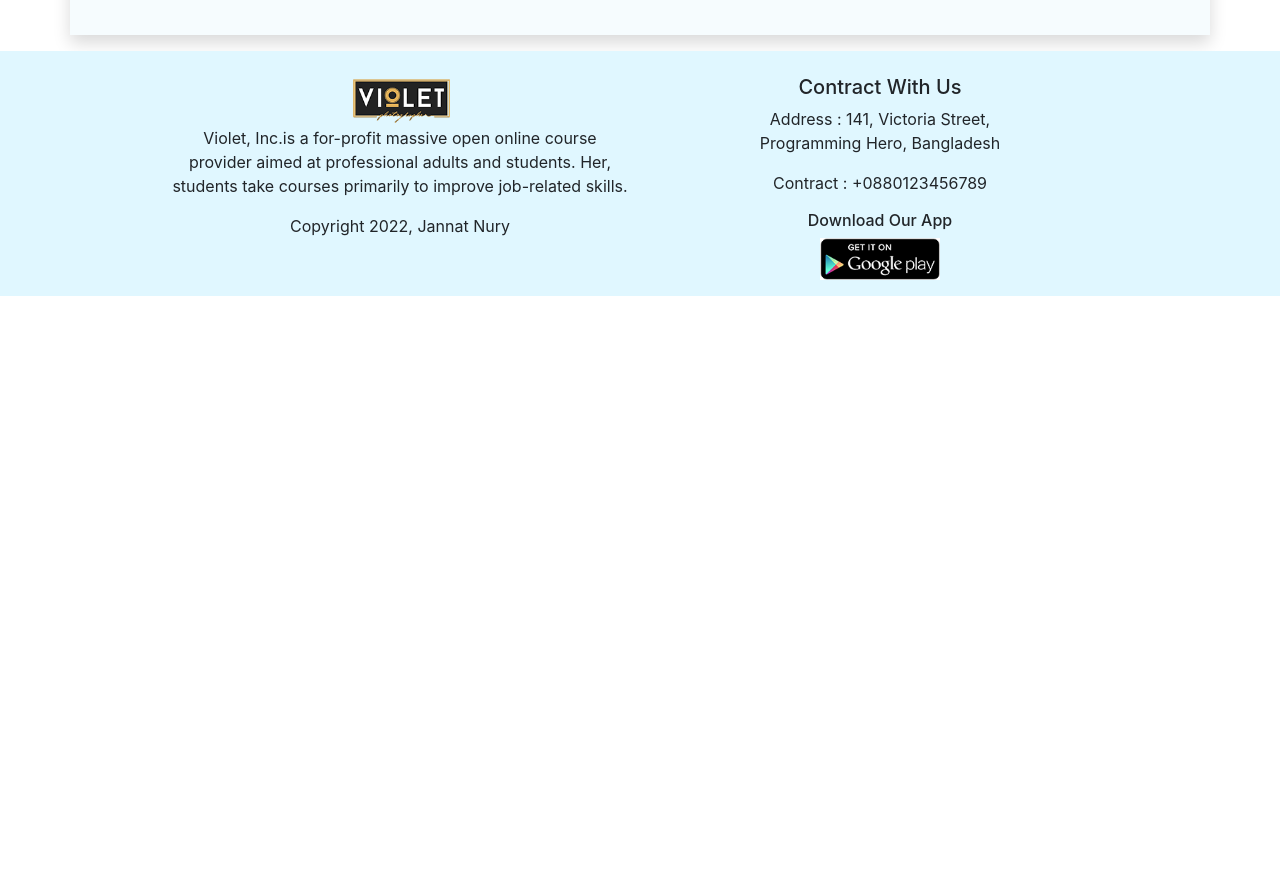
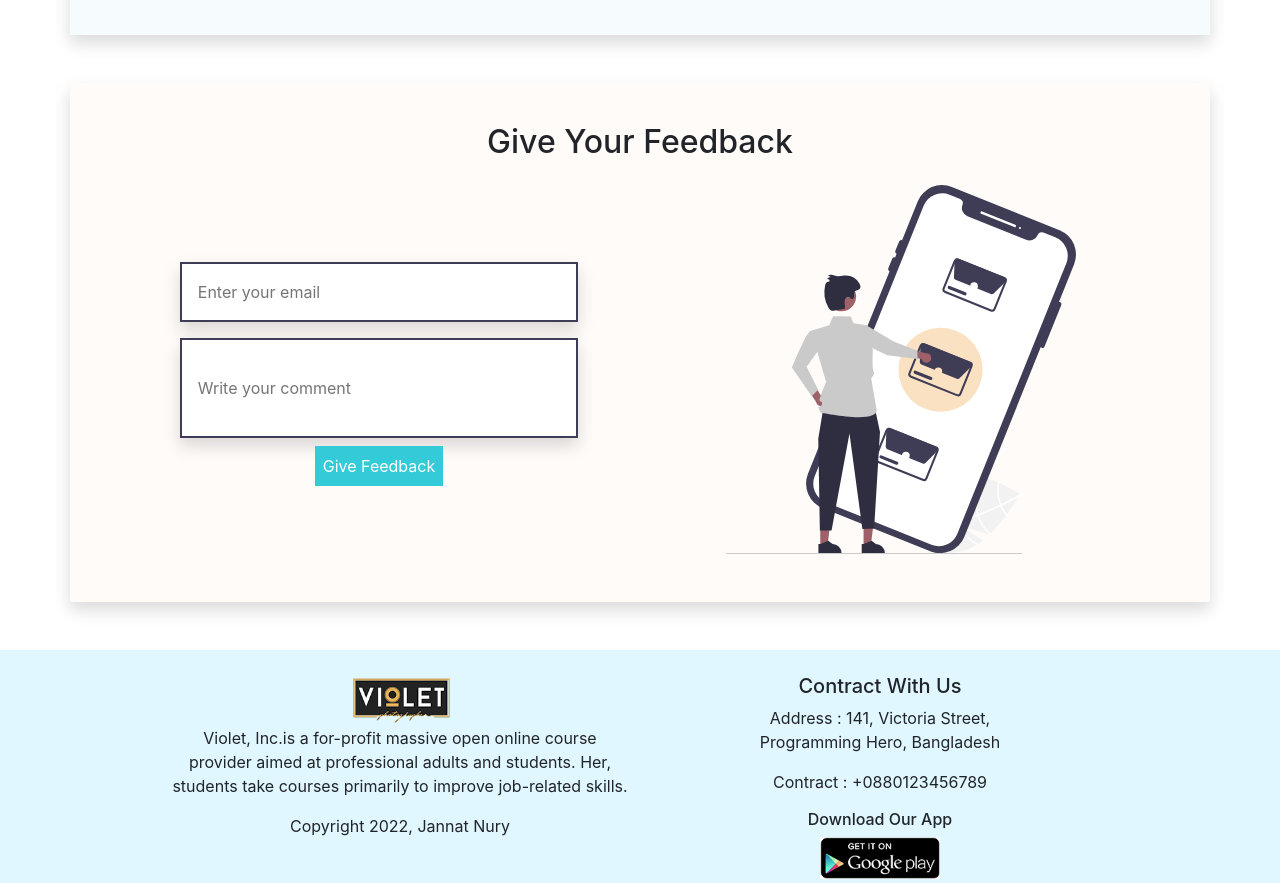
Before and after one commit to jannatnury/violet, a React (Create React App) app: page /home in a window 1280 px wide. Shown: the part 997-1880 px from the top of the page. Before the commit the page ends 1293 px from the top, so only its background shows below. Built offline with nearby package versions, Linux system fonts and the light colour scheme.

Commit message:
feedback added

```diff
--- /dev/null
+++ b/src/components/Feedback/Feedback.css
@@ -0,0 +1,32 @@
+.feedback-sec{
+    background-color:#fffbf9 ;
+}
+.feedback img{
+    width: 350px;
+    height: auto;
+}
+#email-input{
+    width: 80%;
+    height: 60px;
+    border: 2px solid #3F3D56;
+}
+#comments{
+    width: 80%;
+    height:100px;
+    border: 2px solid #3F3D56;
+}
+.feedback-btn{
+    color: white;
+    border: none;
+    background-color: #34cbd9;
+}
+/* mobile resposive */
+@media screen and (max-width:576px) {
+    .feedback img{
+        width: 250px;
+        height: auto;
+        margin-top: 20px;
+        order: inherit;
+    }
+
+}
--- /dev/null
+++ b/src/components/Feedback/Feedback.js
@@ -0,0 +1,32 @@
+import React from 'react';
+import './Feedback.css';
+import img from '../../assets/images/emails.svg';
+// import { toast } from 'toastify-react-native';
+
+
+const Feedback = () => {
+    //  const notifySuccess = (message) => {
+    //         toast.success(message, {
+    //             theme: "dark",
+    //             position: toast.POSITION.TOP_CENTER
+    //         });
+    //     }
+    return (
+        <div className='mt-5 shadow container p-4 mb-5 feedback-sec m-auto'>
+            <h2 className='mt-3'>Give Your Feedback</h2>
+            <div className='row container my-4 order-sm-last m-auto align-items-center'>
+                <div className="col-lg-6 ">
+                    <input className='p-3 my-3 shadow' type="email" name="email" id="email-input" placeholder='Enter your email' required /> <br />
+                    <input className='p-3 shadow' type="text" placeholder='Write your comment' id="comments" required /> <br />
+                    <button className='feedback-btn p-2 m-2' type="submit">Give Feedback</button>
+                </div>
+                <div className="col-lg-6 feedback">
+                    <img src={img} alt="" />
+                </div>
+
+            </div>
+        </div>
+    );
+};
+
+export default Feedback;
--- a/src/components/Home/Home.js
+++ b/src/components/Home/Home.js
@@ -1,6 +1,7 @@
 import React from 'react';
 import Banner from '../Banner/Banner';
 import ChooseUs from '../ChooseUs/ChooseUs';
+import Feedback from '../Feedback/Feedback';
 import './Home.css';
 
 const Home = () => {
@@ -8,6 +9,7 @@ const Home = () => {
         <div>
             <Banner></Banner>
             <ChooseUs></ChooseUs>
+            <Feedback></Feedback>
         </div>
     );
 };
```
